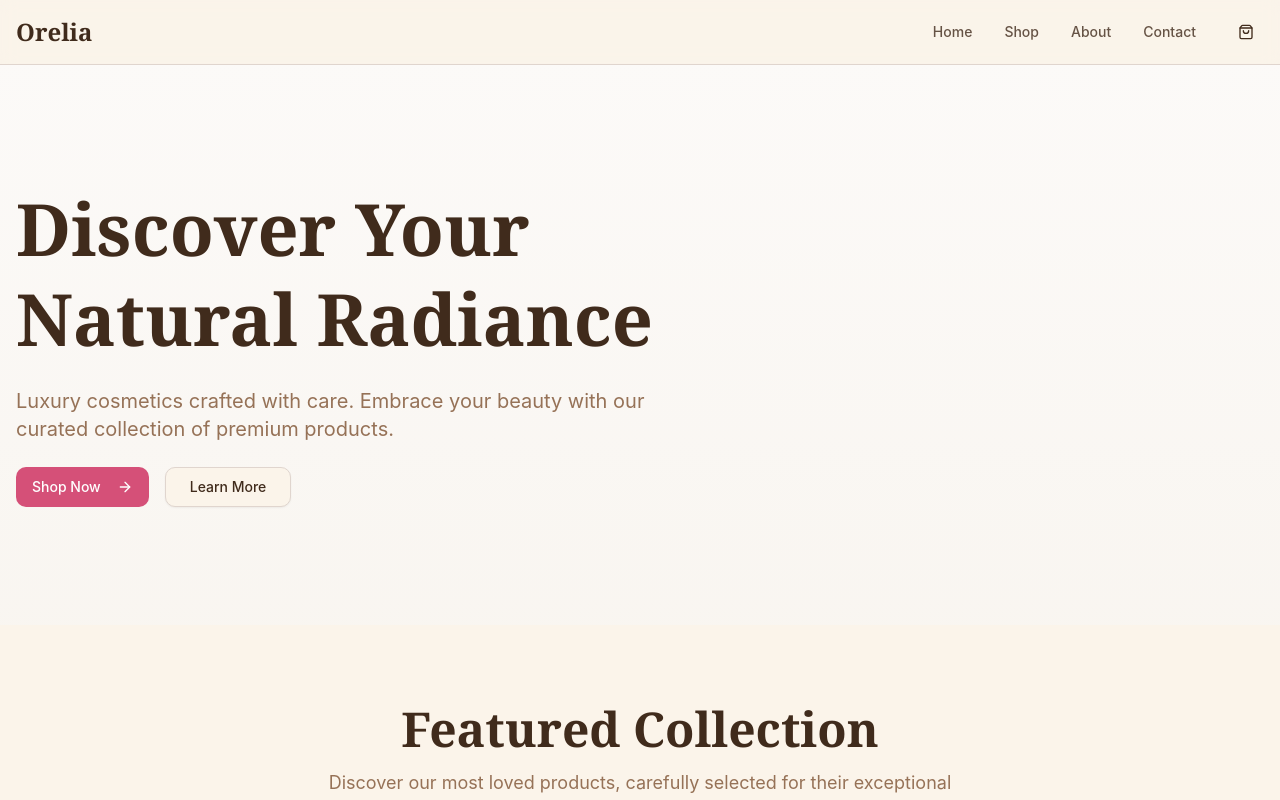
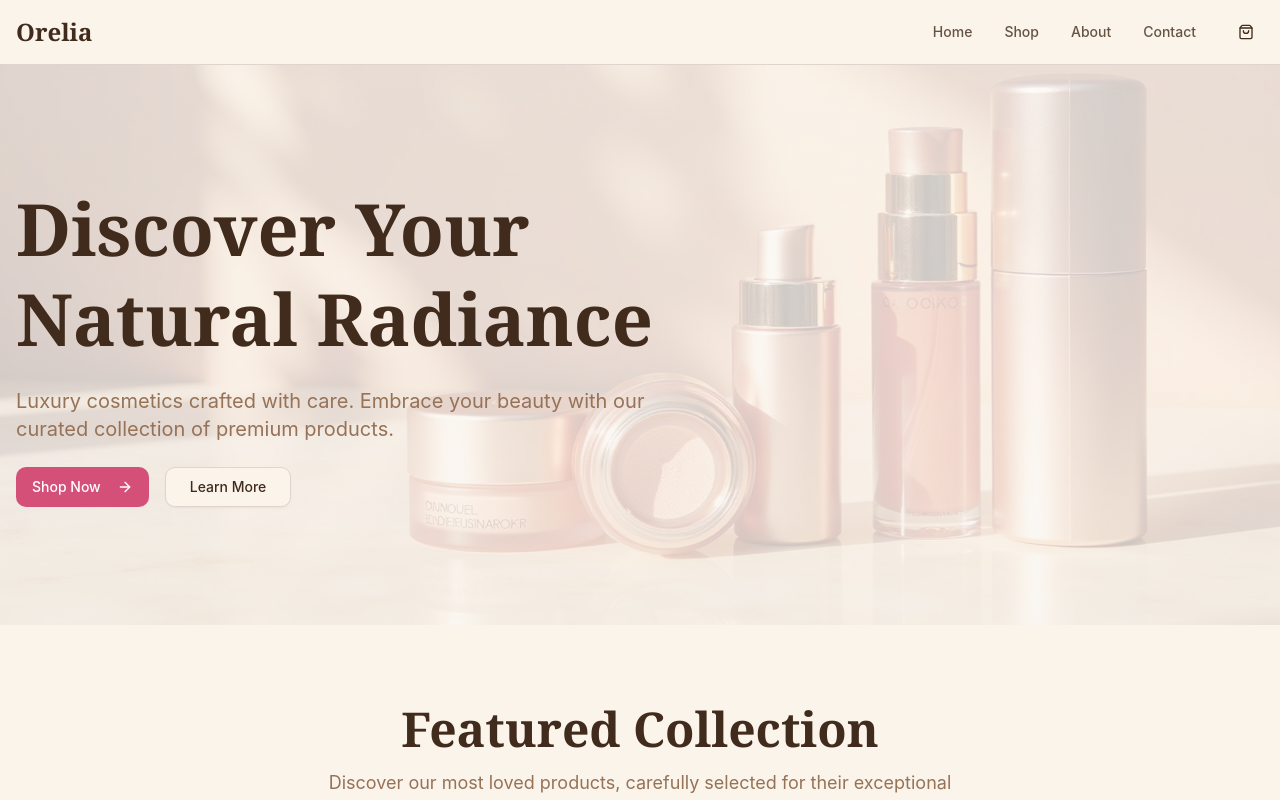
Before and after one commit to Mishrashubham10/orelia, a Next.js app: page / in a window 1280 px wide. Shown: the top 800 px of the page. Built offline with nearby package versions, Linux system fonts and the light colour scheme.

Commit message:
updated herosection

```diff
--- a/app/page.tsx
+++ b/app/page.tsx
@@ -15,7 +15,7 @@ const Home = () => {
         <div
           className="absolute inset-0 opacity-20"
           style={{
-            backgroundImage: `url(${heroBg})`,
+            backgroundImage: `url(${heroBg.src})`,
             backgroundSize: 'cover',
             backgroundPosition: 'center',
           }}
```
